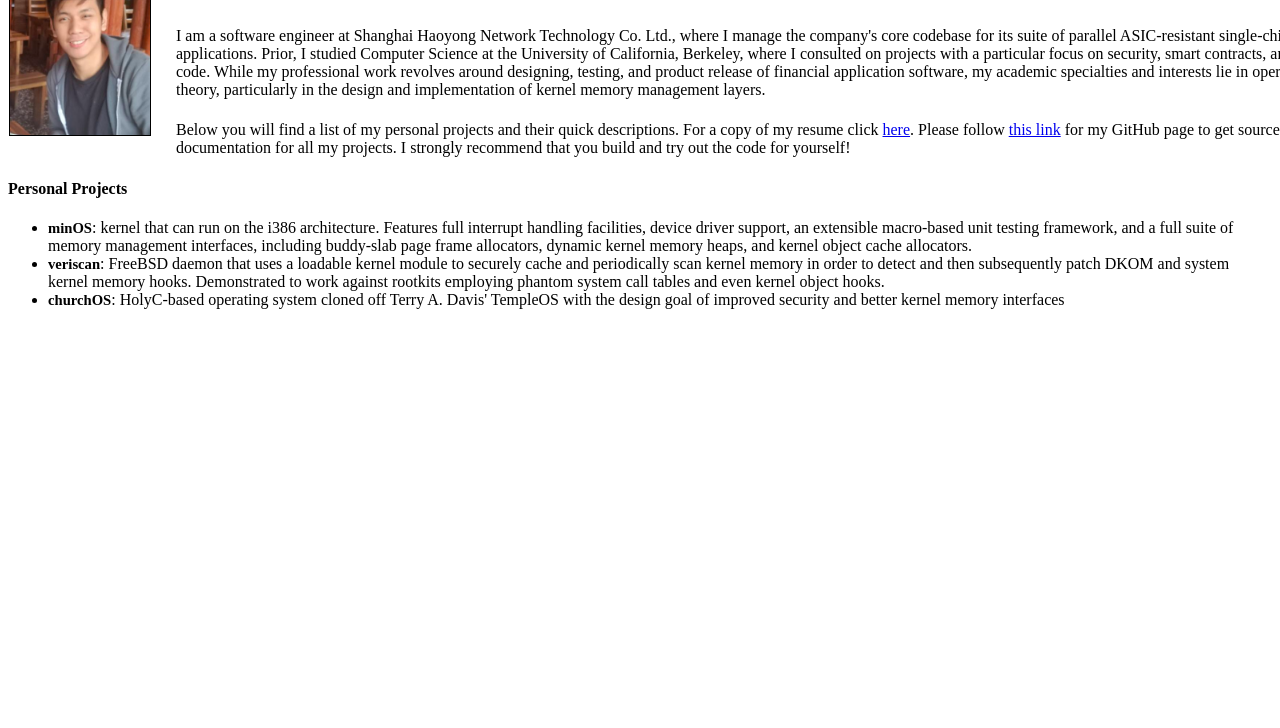
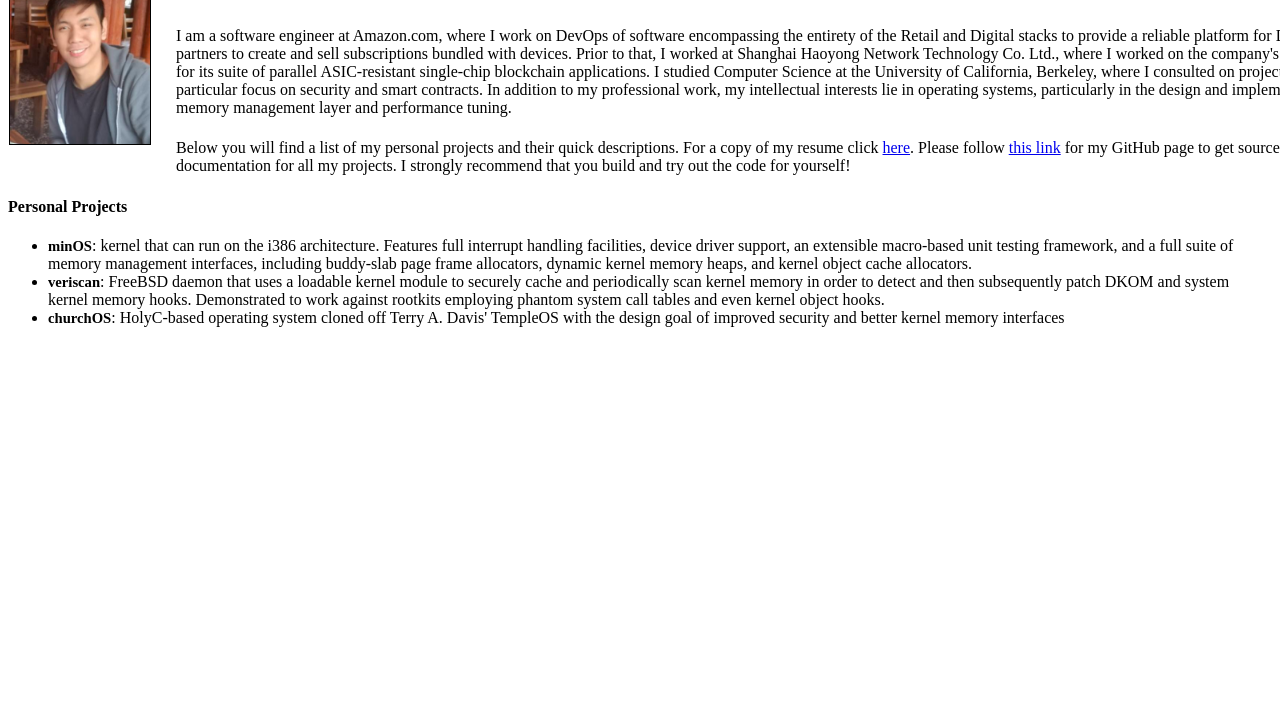
Before and after one commit to silaspsadia/silaspsadia.github.io, a plain HTML site: page index.html in a window 1280 px wide. Shown: the part 72-800 px from the top of the page. Drawn offline with Linux system fonts and the light colour scheme.

Commit message:
Update index.html

```diff
--- a/index.html
+++ b/index.html
@@ -11,7 +11,7 @@
 	<td><table border=0 cellspacing=0 width=1200>
 		<tr><td align="center"><h2>Silas P Sadia</h2></td></tr>
 		<tr><td>&nbsp;</td></tr>
-		<tr><td>I am a software engineer at Shanghai Haoyong Network Technology Co. Ltd., where I manage the company's core codebase for its suite of parallel ASIC-resistant single-chip blockchain applications. Prior, I studied Computer Science at the University of California, Berkeley, where I consulted on projects with a particular focus on security, smart contracts, and low-latency code. While my professional work revolves around designing, testing, and product release of financial application software, my academic specialties and interests lie in operating systems theory, particularly in the design and implementation of kernel memory management layers.</td></tr>
+		<tr><td>I am a software engineer at Amazon.com, where I work on DevOps of software encompassing the entirety of the Retail and Digital stacks to provide a reliable platform for Digital partners to create and sell subscriptions bundled with devices. Prior to that, I worked at Shanghai Haoyong Network Technology Co. Ltd., where I worked on the company's core platform for its suite of parallel ASIC-resistant single-chip blockchain applications. I studied Computer Science at the University of California, Berkeley, where I consulted on projects with a particular focus on security and smart contracts. In addition to my professional work, my intellectual interests lie in operating systems, particularly in the design and implementation of the memory management layer and performance tuning.</td></tr>
 		<tr><td>&nbsp;</td></tr>
  		<tr><td>Below you will find a list of my personal projects and their quick descriptions. For a copy of my resume click <a href="public/resume.pdf"> here</a>. Please follow <a href="http://github.com/silaspsadia">this link</a> for my GitHub page to get source code and documentation for all my projects. I strongly recommend that you build and try out the code for yourself!</td></tr>
 		</table>
```
